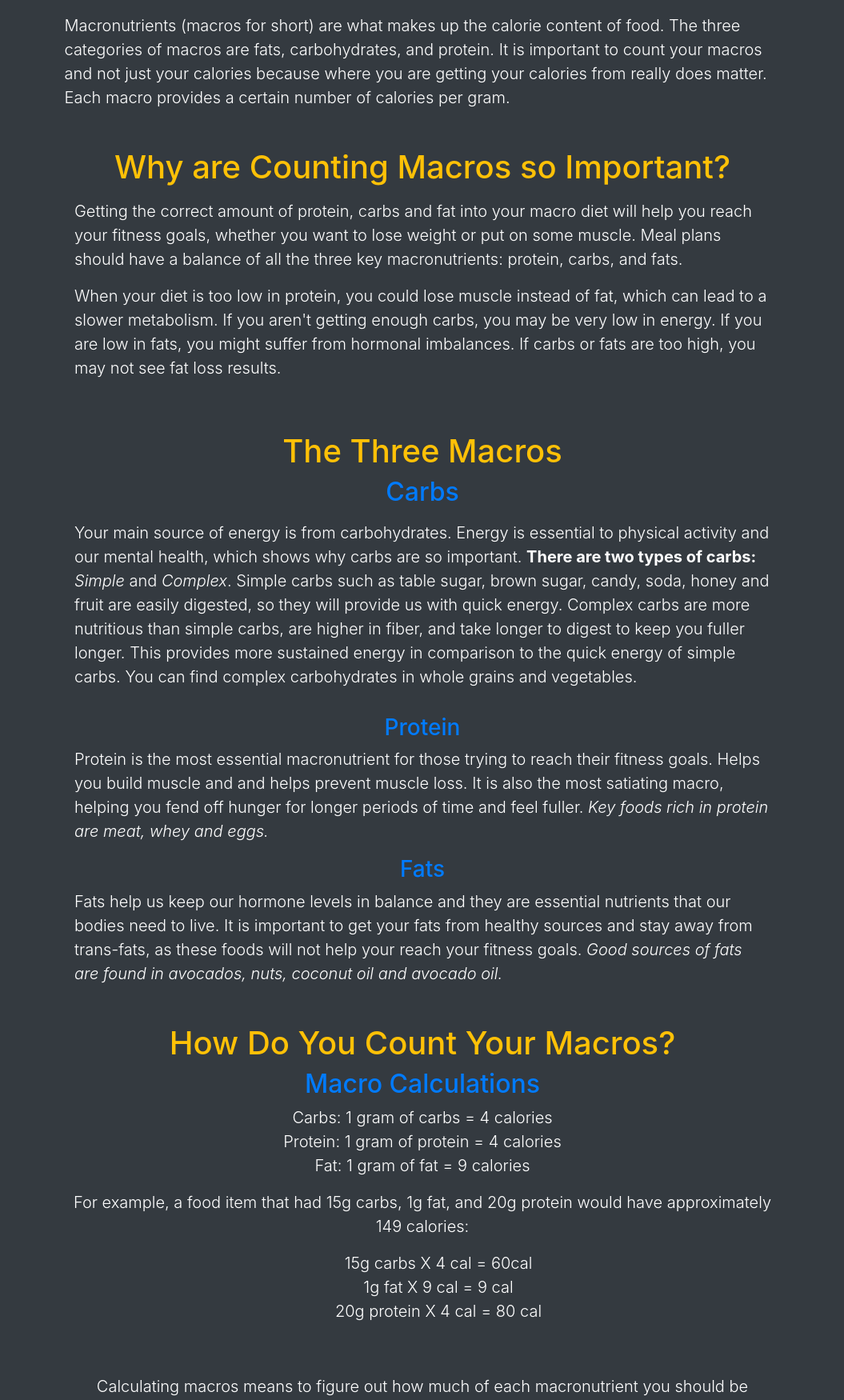
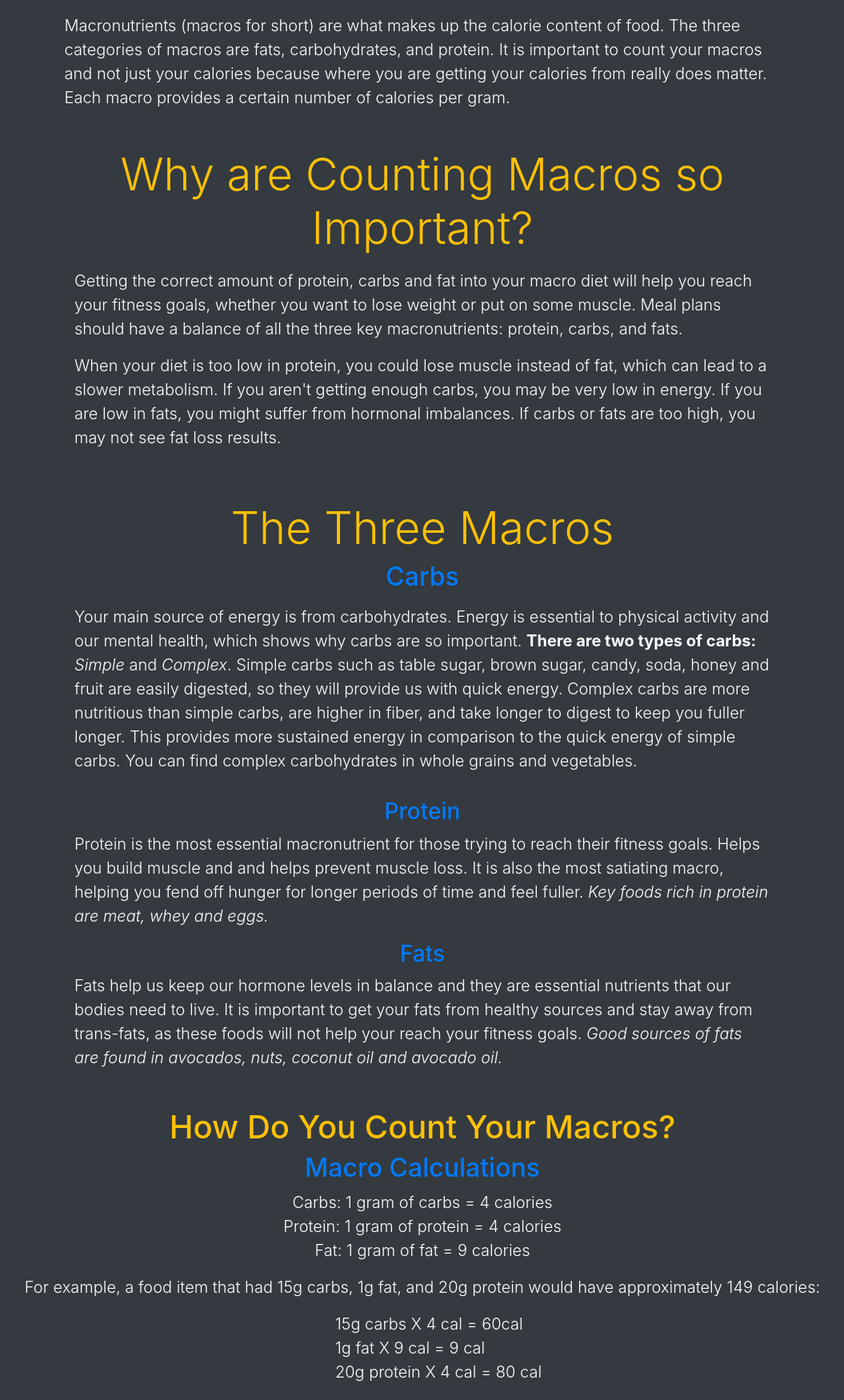
Before and after one commit to rsoto003/macro-counter, a PHP site: page /html/info.html in a window 1280 px wide. Shown: the part 170-1920 px from the top of the page at 80% size, without its empty margins (112-1167 px from the left). Run offline with PHP 8.4, Linux system fonts and the light colour scheme.

Commit message:
fixed layout

```diff
--- a/css/home-page.css
+++ b/css/home-page.css
@@ -3,7 +3,17 @@
     background-size: cover;
 }
 
+/*
+Another way of putting it is:
 
+h1 is   32px   (2em)
+h2 is   24px (1.5em)
+h3 is 20.8px (1.3em)
+h4 is   16px   (1em)
+h5 is 12.8px (0.8em)
+h6 is 11.2px (0.7em)
+
+*/
 
 /* Large desktop */
 @media (min-width: 1200px) {
@@ -17,6 +27,9 @@
     overflow-x: auto;
     white-space: nowrap;
   }
+  .heading {
+    font-size: 40px;
+  }
 }
 
 /* Landscape phone to portrait tablet */
@@ -25,7 +38,10 @@
     display: block;
     overflow-x: auto;
     white-space: nowrap;
-}
+  }
+  .heading {
+    font-size: 40px;
+  }
 }
 
 /* Landscape phones and down */
@@ -34,5 +50,8 @@
     display: block;
     overflow-x: auto;
     white-space: nowrap;
+  } ;
+  .heading {
+    font-size: 40px;
   }
 }
--- a/home-page.html
+++ b/home-page.html
@@ -46,7 +46,8 @@
             <p class="lead">Keeping track of your dietary goals is never fun, but we make it easy for you.</p>
             <hr class="my-4">
             <p>We help you control your diet, and meet your goals. </p>
-            <a class="btn btn-danger btn-lg" href="#input" role="button">Get Started</a>
+            <a class="btn btn-danger btn-lg" href="#input " role="button">Get Started</a>
+            <a href="/" class="btn btn-dark btn-lg">Your Data</a>
         </div>
       </div>
     <!-- //intro jumbotron -->
--- a/html/data.html
+++ b/html/data.html
@@ -17,14 +17,14 @@
 </head>
     <body class="bg-dark text-white">
         <nav class="navbar navbar-expand-lg navbar-light bg-warning">
-            <a class="navbar-brand" href="#">Macro Counter</a>
+            <a class="navbar-brand" href="../home-page.html">Macro Counter</a>
             <button class="navbar-toggler" type="button" data-toggle="collapse" data-target="#navbarNav" aria-controls="navbarNav" aria-expanded="false" aria-label="Toggle navigation">
                 <span class="navbar-toggler-icon"></span>
             </button>
             <div class="collapse navbar-collapse" id="navbarNav">
                 <ul class="navbar-nav">
                     <li class="nav-item active">
-                        <a class="nav-link" href="#">Home <span class="sr-only">(current)</span></a>
+                        <a class="nav-link" href="../home-page.html">Home <span class="sr-only">(current)</span></a>
                     </li>
                     <li class="nav-item">
                         <a class="nav-link" href="./info.html">Macro Education</a>
--- a/html/info.html
+++ b/html/info.html
@@ -33,9 +33,7 @@
                     <li class="nav-item">
                         <a class="nav-link" href="./data.html">Your Data</a>
                     </li>
-                    <!-- <li class="nav-item">
-                    <a class="nav-link disabled" href="#">Profile</a>
-                    </li> -->
+
                 </ul>
             </div>
         </nav>
@@ -46,7 +44,7 @@
             <div class="container col-xl-12">
                     <div class="row mt-5" id="macro-info">
                       <div class="mx-auto mb-3 col-xl-10">
-                        <h1 class="display-4 text-center text-warning mb-3">What are Macros?</h1>
+                        <h1 class="display-4 text-center text-warning mb-3 heading">What are Macros?</h1>
                         <p class="mx-auto lead">
                           Macronutrients (macros for short) are what makes up the calorie content of food.
                           The three categories of macros are fats, carbohydrates, and protein. It is important to count your macros and not just your calories because where you are getting your calories from really does matter.
@@ -57,7 +55,7 @@
 
                     <div class="row mx-auto col-xl-10">
                       <div class="lead my-3">
-                          <h1 class="display-5 text-center text-warning mb-3">Why are Counting Macros so Important?</h1>
+                          <h1 class="display-4 text-center text-warning mb-3 heading lead">Why are Counting Macros so Important?</h1>
                           <p class="lead mx-auto">
                             Getting the correct amount of protein, carbs and fat into your macro diet will help you reach your fitness goals, whether you want to lose weight or put on some muscle. Meal plans should have a balance of all the three key macronutrients: protein, carbs, and fats.
                           </p>
@@ -69,7 +67,7 @@
                     </div>
 
                     <div class="row col-xl-10 lead my-3 border border-dark border-bottom-0 border-right-0 border-left-0 mx-auto">
-                      <h1 class="display-5 text-center text-warning mt-3 col-xl-10 mx-auto">
+                      <h1 class="display-4 text-center text-warning mt-3 col-xl-10 mx-auto heading">
                         The Three Macros
                       </h1>
                       <h2 class="text-center text-primary pb-2 col-xl-10 mx-auto">Carbs</h2>
@@ -106,9 +104,9 @@
                         <li>Protein: 1 gram of protein = 4 calories</li>
                         <li>Fat: 1 gram of fat = 9 calories</li>
                       </ul>
-                      <p class="lead col-xl-10 mx-auto">
+                      <p class="lead col-xl-12 mx-auto">
                         For example, a food item that had 15g carbs, 1g fat, and 20g protein would have approximately 149 calories:
-                        <ul class="mx-auto" style="list-style-type:none">
+                        <ul class="mx-auto text-left" style="list-style-type:none">
                           <li>15g carbs X 4 cal = 60cal</li>
                           <li>1g fat X 9 cal = 9 cal</li>
                           <li>20g protein X 4 cal = 80 cal</li>
@@ -122,14 +120,14 @@
                         Once you know your calorie intake per day, the next step is setting a percentage for each macro.
                         A general starting point for a macro percentage breakdown might look like:
                       </p>
-                        <ul class="mx-auto" style="list-style-type:none">
+                        <ul class="mx-auto col-xl-2 col-lg-2 col-md-3 col-sm-4 col-xs-4 text-left" style="list-style-type: none">
                           <li>40% Carbs</li>
                           <li>35% Protein</li>
                           <li>25% Fat</li>
                         </ul>
                         <p class="lead">
                           For example, if your daily goal consisted of a 1800 calorie limit, this is how your macro breakdown would look:
-                        <ul class="mx-auto" style="list-style-type:none">
+                        <ul class="mx-auto col-xl-8" style="list-style-type:none">
                           <li>Carbs: 40% X 1800 calories = 720 calories from carbs</li>
                           <li>Protein: 35% X 1800 calories = 630 calories from protein</li>
                           <li>Fat: 25% X 1800 calories = 450 calories from fats</li>
@@ -144,12 +142,16 @@
                       </h1>
                       <p class="lead">
                         Building off of the calculations made above, the exact grams of protein, fats and carbs are easy to establish.
-                        <ul class="mx-auto" style="list-style-type: none">
+                        <ul class="mx-auto col-xl-6 text-center" style="list-style-type: none">
                           <li>Carbs: 720 Calories ÷ 4cal/g = 180g carbs</li>
                           <li>Protein: 630 Calories ÷ 4cal/g = 157g protein</li>
                           <li>Fat: 450 calories ÷ 9cal/g = 50g Fat</li>
                         </ul>
                       </p>
+
+                    </div>
+                    <div class="row mt-3 col-xl-4 mx-auto text-center">
+                        <a href="./data.html" class="btn btn-lg btn-primary text-center mx-auto mt-3">Get Started!</a>
                     </div>
 
                 </div>
```
Also changed, not shown: server.js (added).
